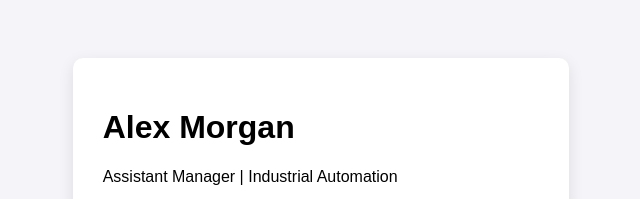
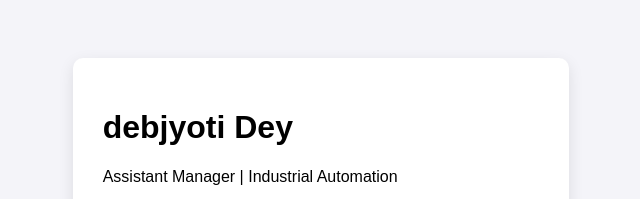
Before and after one commit to Debj77/debjyoti-resume, a plain HTML site: page index.html in a window 1280 px wide. Shown: the top 199 px of the page, without its empty margins (319-959 px from the left). Drawn offline with Linux system fonts and the light colour scheme.

Commit message:
Update resume name from 'Alex Morgan' to 'debjyoti Dey'

```diff
--- a/index.html
+++ b/index.html
@@ -11,7 +11,7 @@
 
     <div class="container">
         <header>
-            <h1 id="main-title">Alex Morgan</h1>
+            <h1 id="main-title">debjyoti Dey</h1>
             <p>Assistant Manager | Industrial Automation</p>
             <!-- Download Button -->
             <a href="Resume_Debjyoti.pdf" download id="download-btn">⬇️ Download PDF Resume</a>
```
